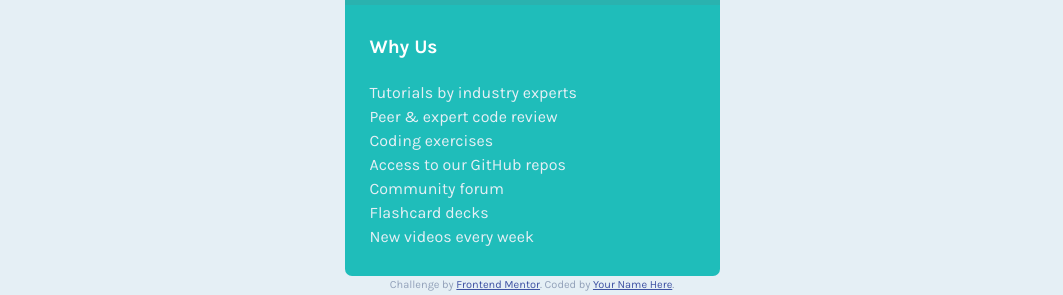
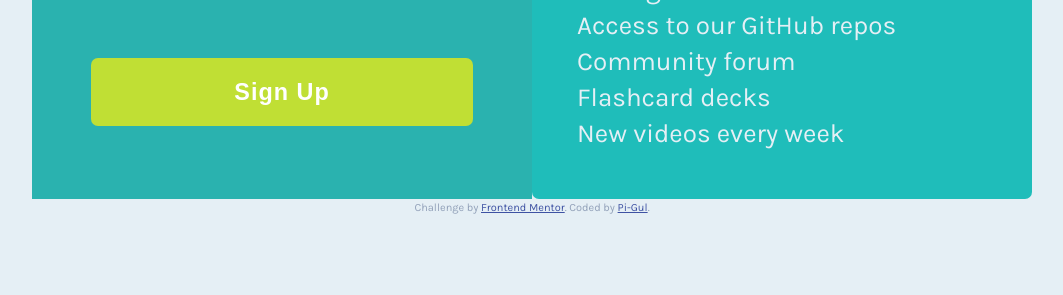
Before and after one commit to Pi-Gul/single-price, a plain HTML site: page index.html in a window 1536 px wide. Shown: the part 512-807 px from the top of the page, without its empty margins (236-1299 px from the left). Drawn offline with Linux system fonts and the light colour scheme.

Commit message:
first desktop version

```diff
--- a/index.html
+++ b/index.html
@@ -50,7 +50,7 @@
   <footer>
     <p class="attribution">
       Challenge by <a href="https://www.frontendmentor.io?ref=challenge" target="_blank">Frontend Mentor</a>.
-      Coded by <a href="#">Your Name Here</a>.
+      Coded by <a href="https://www.frontendmentor.io/profile/Pi-Gul">Pi-Gul</a>.
     </p>
   </footer>
 </body>
--- a/styles/style.css
+++ b/styles/style.css
@@ -11,12 +11,13 @@ html {
 }
 
 body {
+  width: 375px;
   margin: 0px auto;
-  width: 375px;
 }
 
 main {
   display: flex;
+  width: 100%;
   flex-direction: column;
 }
 
@@ -26,12 +27,11 @@ ul {
 
 section {
   position: relative;
-  width: 375px;
+  width: 100%;
   padding: 30px 25px;
 }
 
 p {
-  font-size: 1em;
   line-height: 1.7;
   color: hsl(218, 22%, 65%);
 }
@@ -48,9 +48,9 @@ button {
   font-size: 0.9em;
   font-weight: 700;
   letter-spacing: 1px;
-  padding: 15px 120px;
+  padding: 5% 35%;
   border-radius: 7px;
-  margin-top: 30px;
+  margin-top: 15%;
   margin-left: auto;
   margin-right: auto;
   border: 0px;
@@ -123,3 +123,21 @@ button {
 .attribution a {
   color: hsl(228, 45%, 44%);
 }
+
+@media only screen and (min-width: 1440px) {
+  html {
+    font-size: 26px;
+  }
+  body {
+    width: 1000px;
+  }
+  section {
+    padding: 50px 45px;
+  }
+  .double-section {
+    flex-direction: row;
+  }
+  .section-1 {
+    width: 100%;
+  }
+}
```
